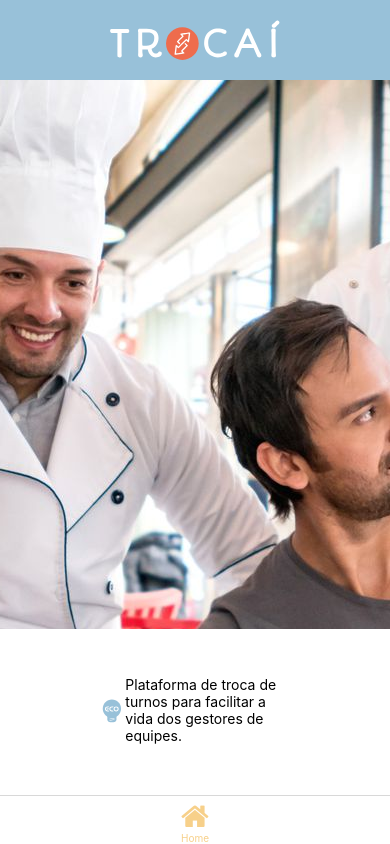
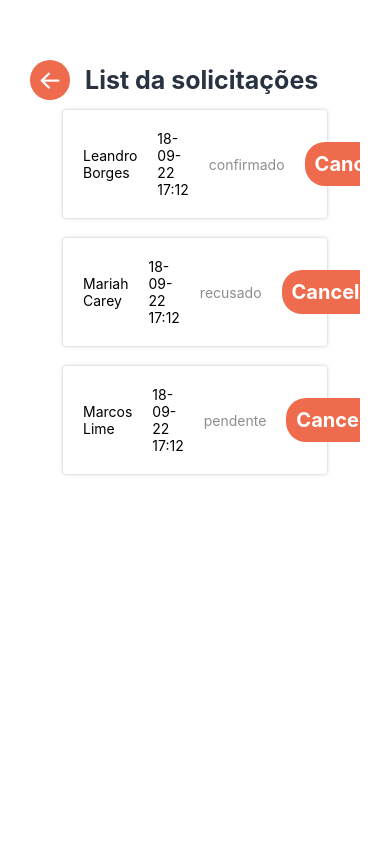
Before and after one commit to ICEI-PUC-Minas-PMV-ADS/trocai, a React Native app in the folder src/frontend/: screen /MyRequests in a window 390 px wide. Built offline with nearby package versions, Linux system fonts and the light colour scheme; what expo-linking would draw is missing.

Commit message:
create outgoing requests list page

```diff
--- a/src/frontend/navigation/LinkingConfiguration.ts
+++ b/src/frontend/navigation/LinkingConfiguration.ts
@@ -24,6 +24,7 @@ const linking: LinkingOptions<RootStackParamList> = {
       Signup: "/Signup",
       NewRequest: "/NewRequest",
       RequestFromOthers: "/RequestFromOthers",
+      MyRequests: "/MyRequests",
       Profile: "/Profile",
       NotFound: "*",
     },
--- a/src/frontend/navigation/RootNavigator.tsx
+++ b/src/frontend/navigation/RootNavigator.tsx
@@ -8,6 +8,7 @@ import HomePage from "../screens/home/homeScreen";
 import UserProfileForm from "../screens/profile/UserProfileForm";
 import NewRequest from "../screens/requests/newRequest";
 import IncomingRequestList from "../screens/requests/incomingRequestList";
+import OutgoingRequestList from "../screens/requests/outgoingRequest";
 
 /**
  * A root stack navigator is often used for displaying modals on top of all other content.
@@ -54,6 +55,11 @@ function RootNavigator() {
         options={{ headerShown: false }}
       />
       <Stack.Screen
+        name="MyRequests"
+        component={OutgoingRequestList}
+        options={{ headerShown: false }}
+      />
+      <Stack.Screen
         name="NotFound"
         component={NotFoundScreen}
         options={{ title: "Oops!" }}
--- /dev/null
+++ b/src/frontend/screens/requests/outgoingRequest.tsx
@@ -0,0 +1,143 @@
+import React, { Dispatch, SetStateAction, useState } from "react";
+import styled from "styled-components/native";
+import { FlatList, ListRenderItem } from "react-native";
+import moment from "moment";
+import { RootStackScreenProps } from "../../types";
+import { defaultPadding } from "../../constants/Layout";
+import PageHeader from "../../common/pageHeader";
+import ConfirmationDialog from "../../common/confirmationDialog";
+import { SubmitPressableText } from "../../common/styled";
+import Colors from "../../constants/Colors";
+
+function OutgoingRequestList({
+  navigation,
+}: RootStackScreenProps<"RequestFromOthers">): JSX.Element {
+  const [showDialog, setShowDialog] = useState<{ id: string } | undefined>();
+  const requestsArray: OutgoingRequestObj[] = [
+    {
+      to: "leandro borges",
+      date: new Date().getTime(),
+      id: "1",
+      status: "confirmado",
+    },
+    {
+      to: "Mariah carey",
+      date: new Date().getTime(),
+      id: "2",
+      status: "recusado",
+    },
+    {
+      to: "Marcos lime",
+      date: new Date().getTime(),
+      id: "3",
+      status: "pendente",
+    },
+  ];
+  const renderItem: ListRenderItem<OutgoingRequestObj> = ({ item }) => (
+    <Item
+      to={item.to}
+      date={item.date}
+      id={item.id}
+      status={item.status}
+      setShowDialog={setShowDialog}
+    />
+  );
+
+  const handleConfirmAction = () => {
+    if (!showDialog) return;
+    if (showDialog) console.log(showDialog.id);
+  };
+
+  return (
+    <StyledSelectedBike>
+      <PageHeader pageName="List da solicitações" navigation={navigation} />
+
+      <FlatList
+        data={requestsArray}
+        renderItem={renderItem}
+        keyExtractor={(item) => item.id}
+      />
+      {showDialog ? (
+        <ConfirmationDialog
+          onCancel={() => setShowDialog(undefined)}
+          onDelete={() => handleConfirmAction()}
+          text="cancel"
+        />
+      ) : null}
+    </StyledSelectedBike>
+  );
+}
+
+function Item({
+  to,
+  date,
+  id,
+  status,
+  setShowDialog,
+}: OutgoingRequestObj & {
+  setShowDialog: Dispatch<SetStateAction<{ id: string } | undefined>>;
+}) {
+  return (
+    <ItemContainer>
+      <ItemText>{to}</ItemText>
+      <ItemText>{moment(date).format("DD-MM-YY HH:mm")}</ItemText>
+      <ItemStatus>{status}</ItemStatus>
+      <ItemRefuse>
+        <PressableText onPress={() => setShowDialog({ id })}>
+          Cancelar
+        </PressableText>
+      </ItemRefuse>
+    </ItemContainer>
+  );
+}
+
+export default OutgoingRequestList;
+
+const StyledSelectedBike = styled.SafeAreaView`
+  padding: ${defaultPadding}px;
+  display: flex;
+  flex-direction: column;
+  /* align-items: center; */
+  position: relative;
+  flex: 1;
+  background-color: white;
+`;
+
+const ItemContainer = styled.View`
+  padding: 20px;
+  margin: auto;
+  margin-top: 10px;
+  margin-bottom: 10px;
+  width: 80%;
+  display: flex;
+  flex-direction: row;
+  border-radius: 3px;
+  gap: 20px;
+  align-items: center;
+  shadow-color: #000;
+  shadow-opacity: 0.25;
+  shadow-radius: 3.84;
+  elevation: 5;
+`;
+
+const ItemText = styled.Text`
+  text-transform: capitalize;
+`;
+
+const ItemStatus = styled.Text`
+  color: ${Colors.light["dark-gray"]};
+`;
+
+const ItemRefuse = styled.Pressable`
+  background-color: ${Colors.light.red};
+  padding: 10px;
+  display: flex;
+  justify-content: center;
+  align-items: center;
+  border-radius: 20px;
+`;
+
+const PressableText = styled(SubmitPressableText)`
+  color: white;
+  margin: 0;
+`;
```
